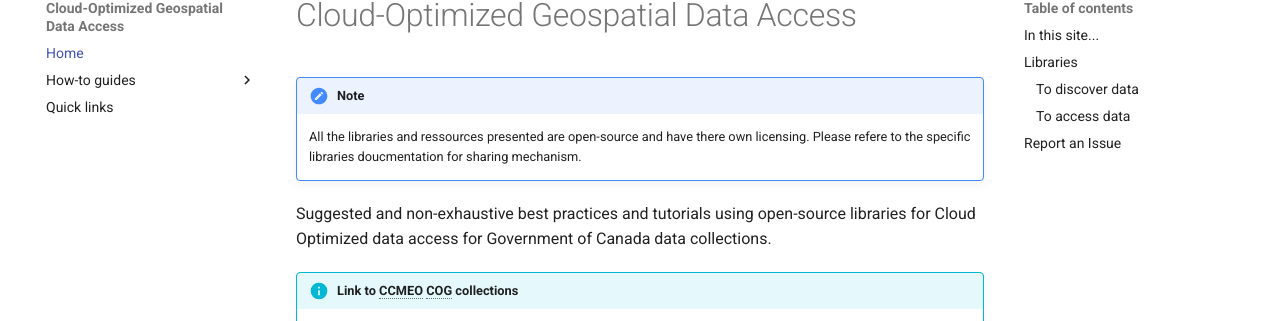
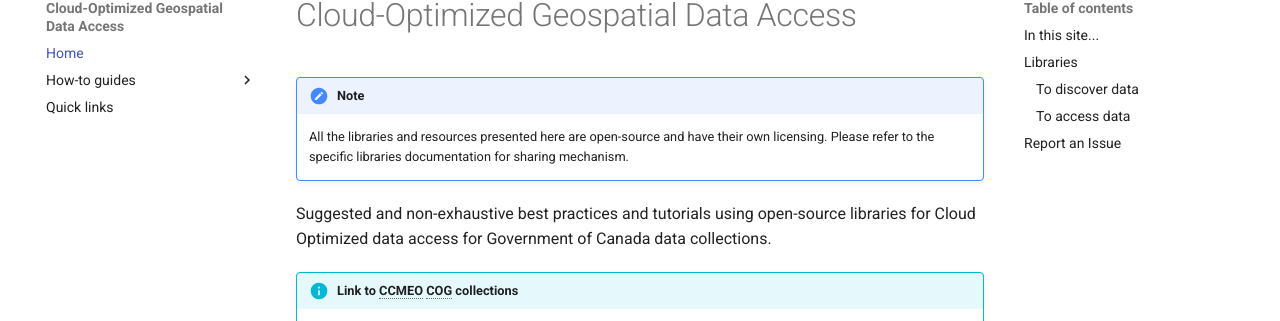
Before and after one commit to charlottecrevier/how-to, an MkDocs documentation site: the page built from docs/index.md, in a window 1280 px wide and 900 px high. Shown: the part 103-424 px from the top of the window. Built offline with MkDocs 1.6.1 and Material for MkDocs 9.7.7, drawn with Linux system fonts in a browser that asks for light colours; emoji names are drawn with the system emoji font; comment, search, counter and statistics services are not loaded.

Commit message:
Update index.md

```diff
--- a/docs/index.md
+++ b/docs/index.md
@@ -1,7 +1,7 @@
 # Cloud-Optimized Geospatial Data Access
 !!! Note
-    All the libraries and ressources presented are open-source and have there own licensing.
-    Please refere to the specific libraries doucmentation for sharing mechanism.
+    All the libraries and resources presented here are open-source and have their own licensing.
+    Please refer to the specific libraries documentation for sharing mechanism.
 
 Suggested and non-exhaustive best practices and tutorials using open-source libraries for Cloud Optimized data access
 for Government of Canada data collections.
```
